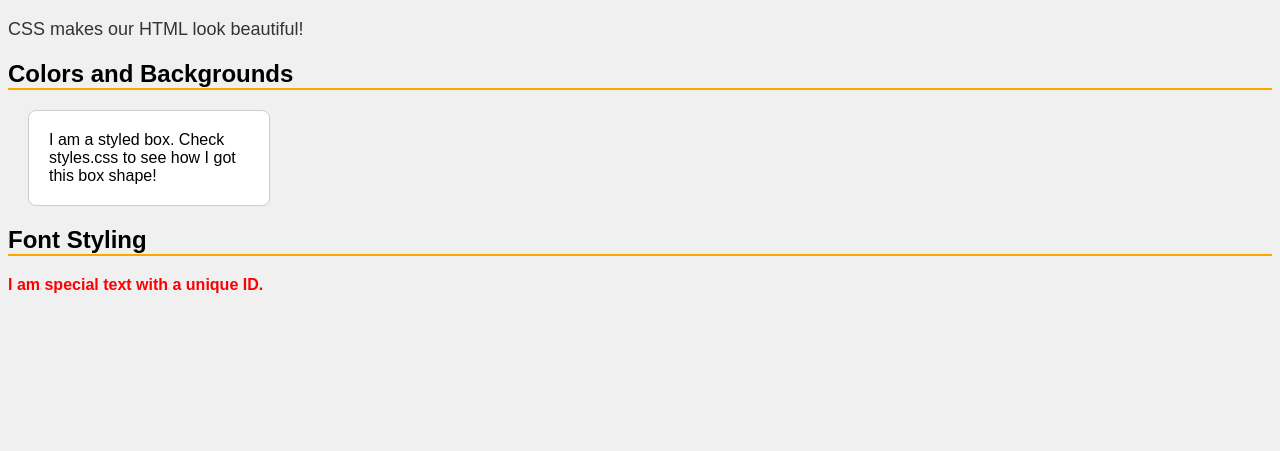
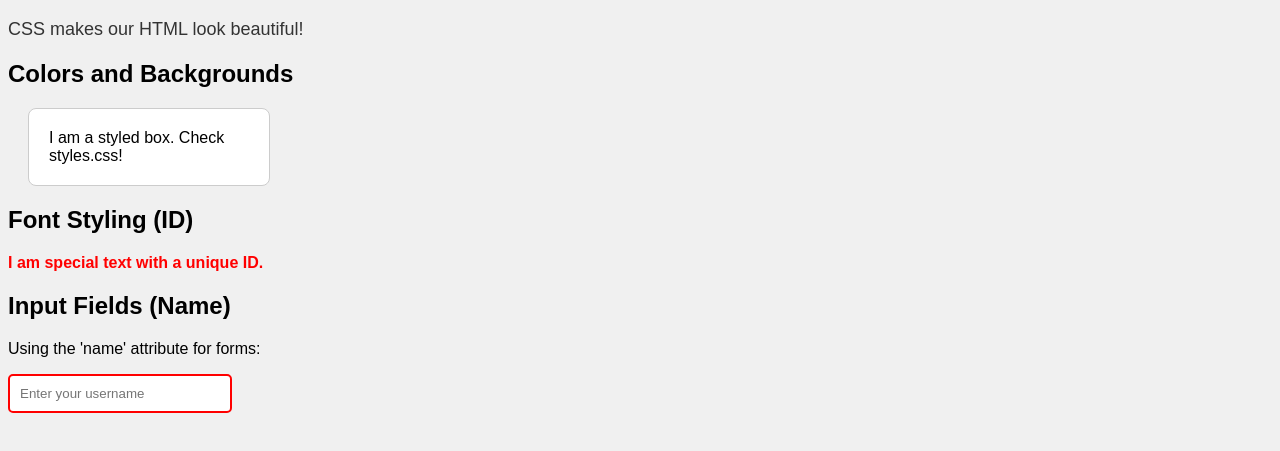
Before and after one commit to iiOMas/Mish-Hackers-Web-Session, a plain HTML site: page 05-Basic-CSS/index.html in a window 1280 px wide. Shown: the part 61-512 px from the top of the page. Drawn offline with Linux system fonts and the light colour scheme.

Commit message:
feat: Add basic CSS examples with new HTML and CSS files, and update the README.

```diff
--- a/05-Basic-CSS/index.html
+++ b/05-Basic-CSS/index.html
@@ -8,27 +8,25 @@
         This line tells the HTML file to load styles from 'styles.css'
     -->
     <link rel="stylesheet" href="styles.css">
-
-    <style>
-        /* INTERNAL CSS: You can also write CSS right here in the <style> tag */
-        h2 {
-            border-bottom: 2px solid orange;
-        }
-    </style>
 </head>
 <body>
     <h1>Introduction to CSS</h1>
 
-    <!-- CLASSES: We give things a 'class' name so we can style them later -->
+    <!-- CLASSES (CSS: .intro-text) -->
     <p class="intro-text">CSS makes our HTML look beautiful!</p>
 
     <h2>Colors and Backgrounds</h2>
     <div class="box">
-        I am a styled box. Check styles.css to see how I got this box shape!
+        I am a styled box. Check styles.css!
     </div>
 
-    <h2>Font Styling</h2>
-    <!-- ID: Unique identifier for just ONE element -->
+    <!-- ID (CSS: #special-text) -->
+    <h2>Font Styling (ID)</h2>
     <p id="special-text">I am special text with a unique ID.</p>
+
+    <!-- NAME Attribute (CSS: input[name="username"]) -->
+    <h2>Input Fields (Name)</h2>
+    <p>Using the 'name' attribute for forms:</p>
+    <input type="text" name="username" placeholder="Enter your username">
 </body>
 </html>
--- a/05-Basic-CSS/styles.css
+++ b/05-Basic-CSS/styles.css
@@ -1,11 +1,11 @@
 /* content of styles.css */
 
-/* Selector: Element Name */
 body {
     font-family: Arial, sans-serif;
-  background-color: #f0f0f0; /* Light gray background */
+    background-color: #f0f0f0;
 }
 
+/* Selector: Element Name */
 h1 {
     color: darkblue;
     text-align: center;
@@ -21,7 +21,7 @@ h1 {
     background-color: white;
     padding: 20px;
     border: 1px solid #ccc;
-  border-radius: 8px; /* Rounded corners */
+    border-radius: 8px;
     width: 200px;
     margin: 20px;
 }
@@ -31,3 +31,11 @@ h1 {
     color: red;
     font-weight: bold;
 }
+
+/* Selector: Attribute (input[name="..."]) */
+input[name="username"] {
+    padding: 10px;
+    border: 2px solid red; /* As per example notes */
+    border-radius: 5px;
+    width: 200px;
+}
```
Also changed, not shown: 1 other file. Lines whose indentation alone changed are shown as unchanged.
